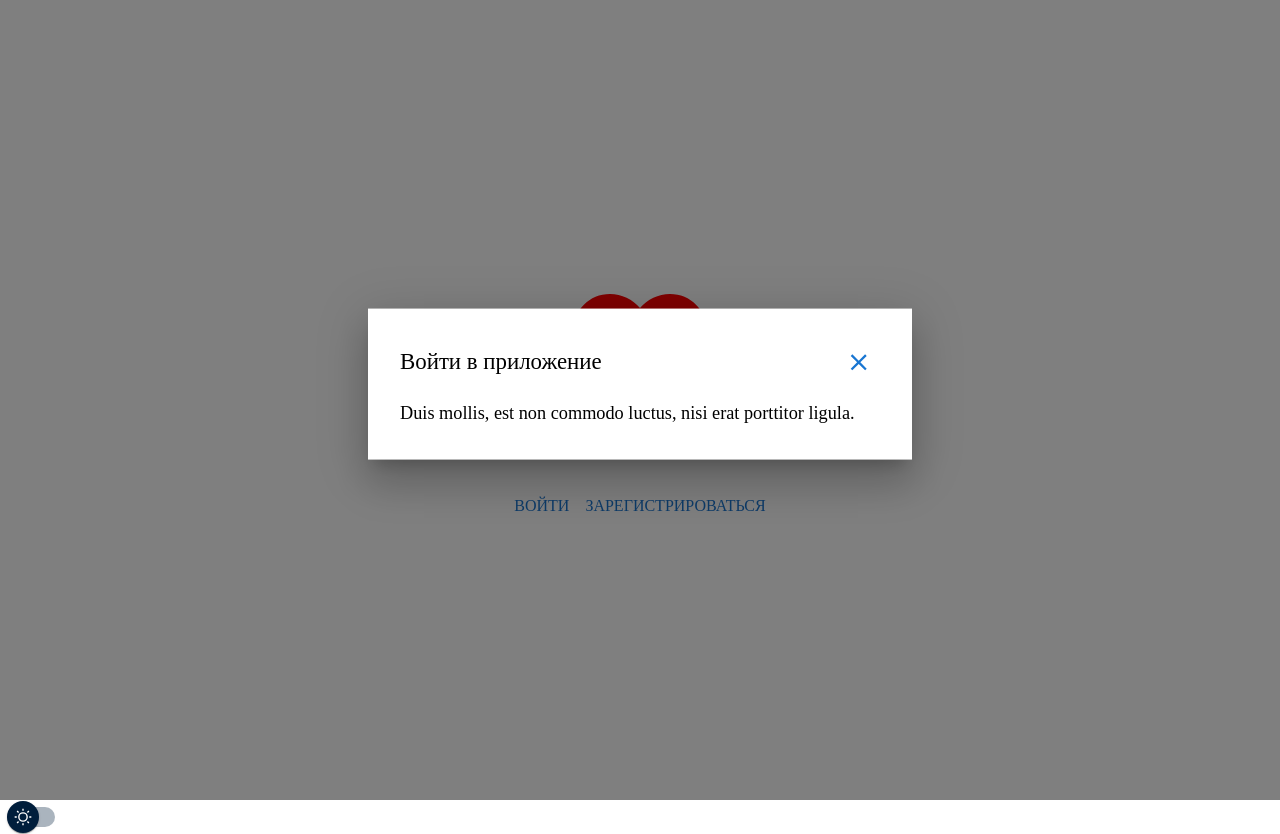
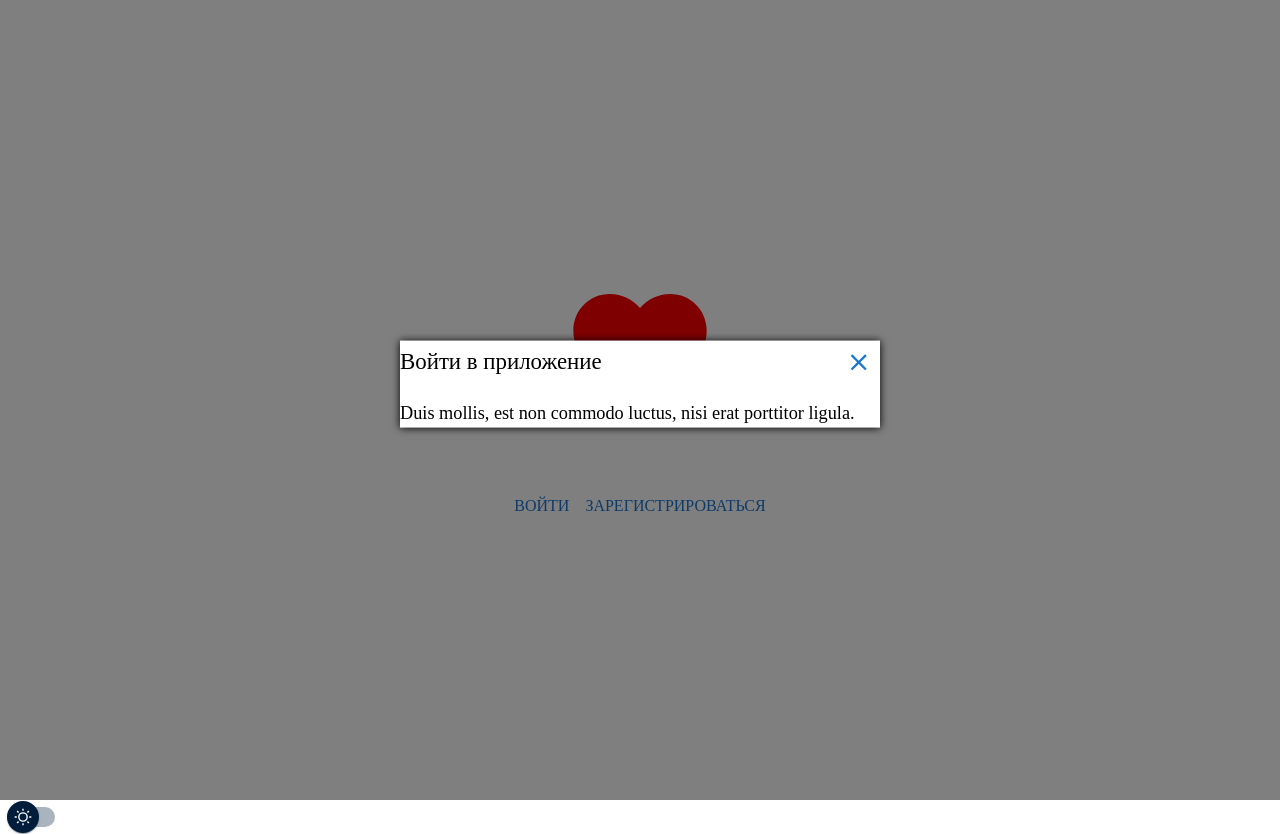
Before and after one commit to lusorich/your-choice, a React app: page / in a window 1280 px wide. Both pictures are taken after a click on the button "ВОЙТИ". Built offline with nearby package versions, Linux system fonts and the light colour scheme.

Commit message:
little refactoring

```diff
--- a/src/app/App.tsx
+++ b/src/app/App.tsx
@@ -3,14 +3,12 @@ import React, { useState } from 'react';
 import {
   Box,
   createTheme,
-  Paper,
   styled,
   Switch,
   ThemeProvider,
-  Typography,
 } from '@mui/material';
 import { AppProviders } from './providers/AppProviders';
-import { UnauthenticatedApp } from './unauthenticated/UnauthenticatedApp';
+import { UnauthenticatedApp } from '../pages/unauthenticated/ui/UnauthenticatedApp';
 
 const defaultThemeStyles = {
   typography: {
@@ -84,7 +82,7 @@ const App = () => {
   const [isDarkMode, setIsDarkMode] = useState(false);
   const toggleTheme = () => setIsDarkMode(!isDarkMode);
   const theme = isDarkMode ? darkTheme : lightTheme;
-  console.log("theme", theme);
+  console.log('theme', theme);
   return (
     <>
       <AppProviders>
--- a/src/app/unauthenticated/UnauthenticatedApp.tsx
+++ /dev/null
@@ -1,128 +0,0 @@
-import {
-  Box, Button, Container, IconButton, Modal, Typography,
-} from '@mui/material';
-import { styled } from '@mui/system';
-import React, { useState } from 'react';
-import CloseIcon from '@mui/icons-material/Close';
-import FavoriteIcon from '@mui/icons-material/Favorite';
-import { keyframes } from '@emotion/react';
-
-const MainContainer = styled(Container)({
-  height: '100%',
-  display: 'flex',
-  flexDirection: 'column',
-  justifyContent: 'center',
-  alignItems: 'center',
-  gap: '3rem',
-});
-
-const modalContainerStyle = {
-  position: 'absolute' as 'absolute',
-  top: '30vw',
-  left: '50%',
-  transform: 'translate(-50%, -50%)',
-  width: '30rem',
-  bgcolor: 'background.paper',
-  boxShadow: 24,
-  p: 4,
-};
-
-const modalHeaderStyle = {
-  display: 'flex',
-  justifyContent: 'space-between',
-  alignItems: 'center',
-};
-
-const BoxMain = styled(Box)({
-  display: 'flex',
-});
-
-const fadeIn = keyframes({
-  from: { transform: 'scale(1)' },
-  to: { transform: 'scale(1.5)' },
-});
-
-const UnauthenticatedApp = () => {
-  const [isOpenLoginModal, setIsOpenLoginModal] = useState(false);
-  const [isOpenRegisterModal, setIsOpenRegisterModal] = useState(false);
-  const handleLoginOpen = () => setIsOpenLoginModal(true);
-  const handleLoginClose = () => setIsOpenLoginModal(false);
-  const handleRegisterOpen = () => setIsOpenRegisterModal(true);
-  const handleRegisterClose = () => setIsOpenRegisterModal(false);
-  return (
-    <MainContainer maxWidth={false}>
-      <Box>
-        <FavoriteIcon
-          sx={{
-            fontSize: '10rem',
-            color: 'red',
-            '&:hover': {
-              animation: `${fadeIn} 1.5s backwards`,
-              animationIterationCount: 'infinite',
-            },
-          }}
-        />
-      </Box>
-      <BoxMain>
-        <Box>
-          <Button onClick={handleLoginOpen}>Войти</Button>
-          <Modal
-            open={isOpenLoginModal}
-            onClose={handleLoginClose}
-            aria-labelledby="modal-modal-title"
-            aria-describedby="modal-modal-description"
-          >
-            <Box sx={modalContainerStyle}>
-              <Box sx={modalHeaderStyle}>
-                <Typography id="modal-modal-title" variant="h6" component="h2">
-                  Войти в приложение
-                </Typography>
-                <IconButton
-                  color="primary"
-                  aria-label="upload picture"
-                  component="span"
-                  onClick={handleLoginClose}
-                >
-                  <CloseIcon />
-                </IconButton>
-              </Box>
-              <Typography id="modal-modal-description" sx={{ mt: 2 }}>
-                Duis mollis, est non commodo luctus, nisi erat porttitor ligula.
-              </Typography>
-            </Box>
-          </Modal>
-        </Box>
-        <Box>
-          <Button onClick={handleRegisterOpen}>Зарегистрироваться</Button>
-          <Modal
-            open={isOpenRegisterModal}
-            onClose={handleRegisterClose}
-            aria-labelledby="modal-modal-title"
-            aria-describedby="modal-modal-description"
-          >
-            <Box sx={modalContainerStyle}>
-              <Box sx={modalHeaderStyle}>
-                <Typography id="modal-modal-title" variant="h6" component="h2">
-                  Зарегистрироваться в приложении
-                </Typography>
-                <IconButton
-                  color="primary"
-                  aria-label="upload picture"
-                  component="span"
-                  onClick={handleRegisterClose}
-                >
-                  <CloseIcon />
-                </IconButton>
-              </Box>
-              <Typography id="modal-modal-description" sx={{ mt: 2 }}>
-                Duis mollis, est non commodo luctus, nisi erat porttitor ligula.
-              </Typography>
-            </Box>
-          </Modal>
-        </Box>
-      </BoxMain>
-    </MainContainer>
-  );
-};
-
-export { UnauthenticatedApp };
--- /dev/null
+++ b/src/pages/unauthenticated/lib/style.tsx
@@ -0,0 +1,43 @@
+import { styled } from '@mui/system';
+import {
+  Box, Container,
+} from '@mui/material';
+import { keyframes } from '@emotion/react';
+
+const MainContainer = styled(Container)({
+  height: '100%',
+  display: 'flex',
+  flexDirection: 'column',
+  justifyContent: 'center',
+  alignItems: 'center',
+  gap: '3rem',
+});
+
+const ModalContainer = styled(Box)({
+  position: 'absolute' as 'absolute',
+  top: '30vw',
+  left: '50%',
+  transform: 'translate(-50%, -50%)',
+  width: '30rem',
+  backgroundColor: '#fff',
+  boxShadow: '0 0 0.5rem black',
+});
+
+const ModalHeader = styled(Box)({
+  display: 'flex',
+  justifyContent: 'space-between',
+  alignItems: 'center',
+});
+
+const BoxMain = styled(Box)({
+  display: 'flex',
+});
+
+const fadeIn = keyframes({
+  from: { transform: 'scale(1)' },
+  to: { transform: 'scale(1.5)' },
+});
+
+export {
+  MainContainer, ModalContainer, ModalHeader, BoxMain, fadeIn,
+};
--- /dev/null
+++ b/src/pages/unauthenticated/ui/UnauthenticatedApp.tsx
@@ -0,0 +1,59 @@
+import { Box, Button, Typography } from '@mui/material';
+
+import React, { useState } from 'react';
+import FavoriteIcon from '@mui/icons-material/Favorite';
+import { Modal } from 'shared/ui/modal/Modal';
+import { BoxMain, fadeIn, MainContainer } from '../lib/style';
+
+const UnauthenticatedApp = () => {
+  const [isOpenLoginModal, setIsOpenLoginModal] = useState(false);
+  const [isOpenRegisterModal, setIsOpenRegisterModal] = useState(false);
+  const handleLoginOpen = () => setIsOpenLoginModal(true);
+  const handleLoginClose = () => setIsOpenLoginModal(false);
+  const handleRegisterOpen = () => setIsOpenRegisterModal(true);
+  const handleRegisterClose = () => setIsOpenRegisterModal(false);
+  return (
+    <MainContainer maxWidth={false}>
+      <Box>
+        <FavoriteIcon
+          sx={{
+            fontSize: '10rem',
+            color: 'red',
+            '&:hover': {
+              animation: `${fadeIn} 1.5s backwards`,
+              animationIterationCount: 'infinite',
+            },
+          }}
+        />
+      </Box>
+      <BoxMain>
+        <Box>
+          <Button onClick={handleLoginOpen}>Войти</Button>
+          <Modal
+            isOpen={isOpenLoginModal}
+            title="Войти в приложение"
+            onClose={handleLoginClose}
+          >
+            <Typography id="modal-modal-description" sx={{ mt: 2 }}>
+              Duis mollis, est non commodo luctus, nisi erat porttitor ligula.
+            </Typography>
+          </Modal>
+        </Box>
+        <Box>
+          <Button onClick={handleRegisterOpen}>Зарегистрироваться</Button>
+          <Modal
+            isOpen={isOpenRegisterModal}
+            title="Зарегистрироваться в приложении"
+            onClose={handleRegisterClose}
+          >
+            <Typography id="modal-modal-description" sx={{ mt: 2 }}>
+              Duis mollis, est non commodo luctus, nisi erat porttitor ligula.
+            </Typography>
+          </Modal>
+        </Box>
+      </BoxMain>
+    </MainContainer>
+  );
+};
+
+export { UnauthenticatedApp };
--- /dev/null
+++ b/src/shared/ui/modal/Modal.tsx
@@ -0,0 +1,41 @@
+import React from 'react';
+import { IconButton, Modal as MaterialModal, Typography } from '@mui/material';
+import { ModalContainer, ModalHeader } from 'pages/unauthenticated/lib/style';
+import CloseIcon from '@mui/icons-material/Close';
+
+interface ModalProps {
+  isOpen: boolean;
+  onClose: () => void;
+  title: string;
+  children: React.ReactNode;
+}
+
+const Modal = ({
+  isOpen, onClose, title, children,
+}: ModalProps) => (
+  <MaterialModal
+    open={isOpen}
+    onClose={onClose}
+    aria-labelledby="modal-modal-title"
+    aria-describedby="modal-modal-description"
+  >
+    <ModalContainer>
+      <ModalHeader>
+        <Typography id="modal-modal-title" variant="h6" component="h2">
+          {title}
+        </Typography>
+        <IconButton
+          color="primary"
+          aria-label="upload picture"
+          component="span"
+          onClick={onClose}
+        >
+          <CloseIcon />
+        </IconButton>
+      </ModalHeader>
+      {children}
+    </ModalContainer>
+  </MaterialModal>
+);
+
+export { Modal };
```
